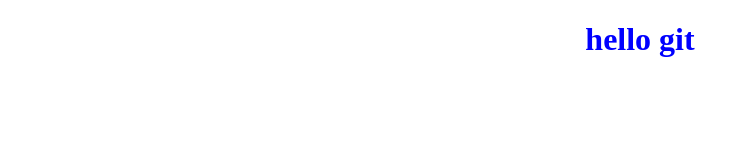
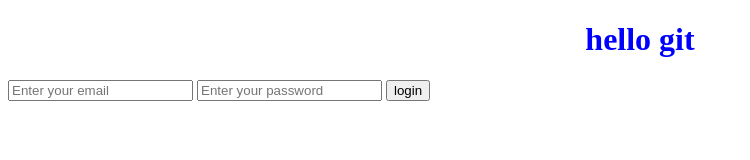
Before and after one commit to vilianap/PROJECT1, a plain HTML site: page index.html in a window 1280 px wide. Shown: the whole page, without its empty margins (0-750 px from the left). Drawn offline with Linux system fonts and the light colour scheme.

Commit message:
added the html login form

```diff
--- a/index.html
+++ b/index.html
@@ -10,6 +10,11 @@
     <h1>
         hello git
     </h1>
+    <form >
+        <input type="email" placeholder="Enter your email">
+        <input type="password" placeholder="Enter your password">
+        <input type="submit" value="login">
+    </form>
 </body>
 <script src="script.js"></script>
 </html>
```
